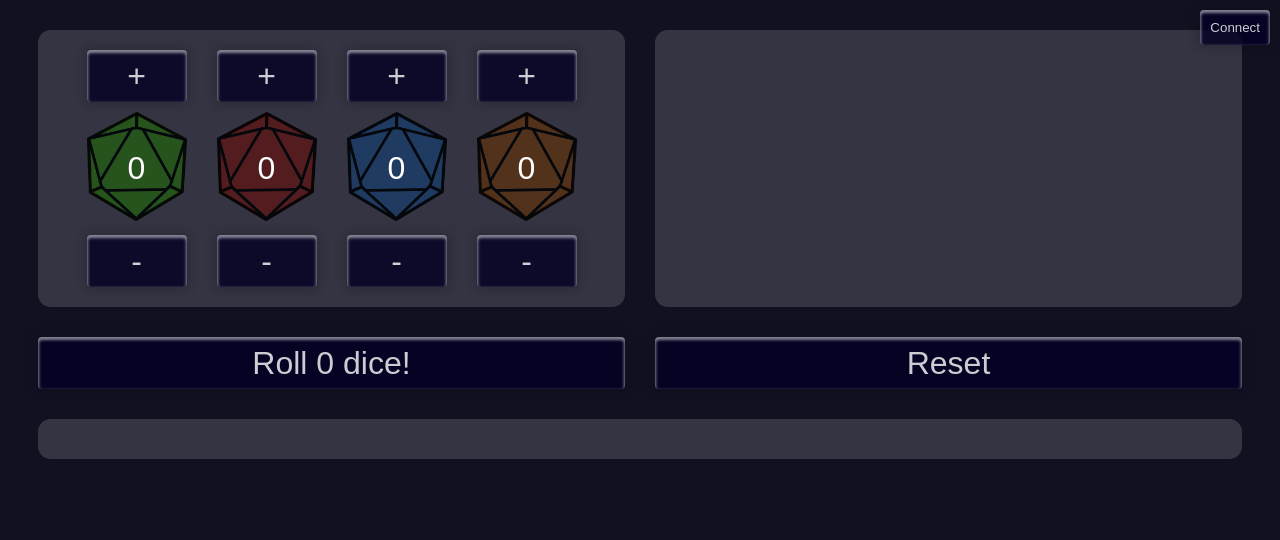
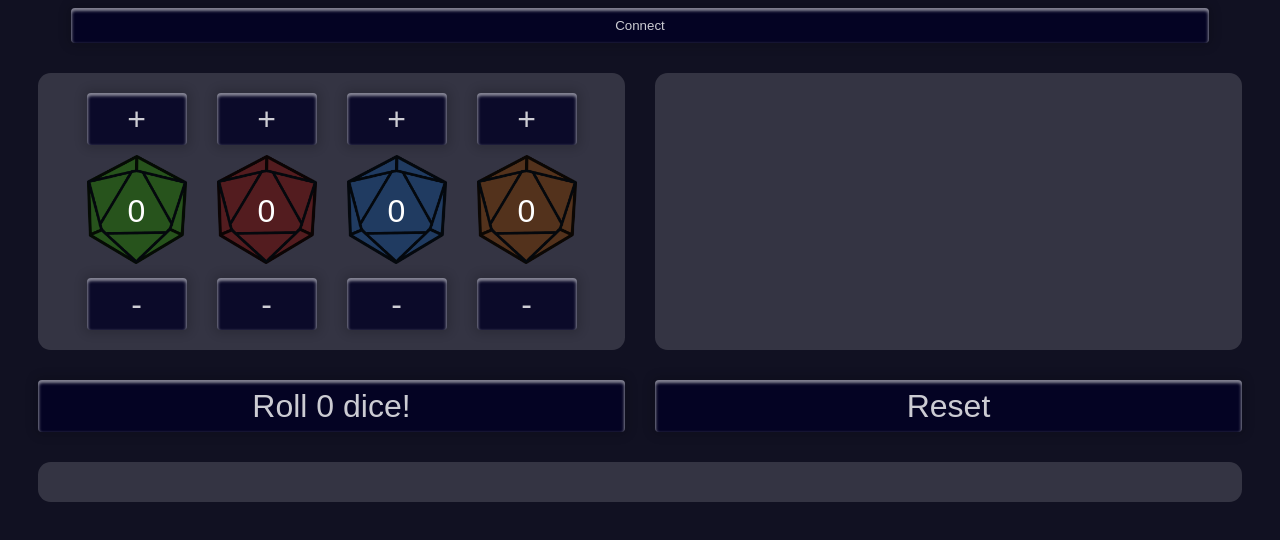
Before and after one commit to MasterIV/splimo-roll, a React (Create React App) app: page / in a window 1280 px wide. Shown: the top 540 px of the page. Built offline with nearby package versions, Linux system fonts and the light colour scheme.

Commit message:
connect button accessibility

```diff
--- a/src/Connect.js
+++ b/src/Connect.js
@@ -7,7 +7,7 @@ export const connection = {
     this.socket = io();
 
     this.socket.on('close', () => {
-      statusCallback('Connection Closed...');
+      statusCallback('Disconnected...');
     });
 
     this.socket.on('connect', () => {
--- a/src/index.css
+++ b/src/index.css
@@ -213,11 +213,13 @@ button:active:after {
 }
 
 .connect {
-  position: absolute;
-  top: 10px;
-  right: 10px;
   padding: 10px;
-  width: auto;
+  width: 90%;
+  margin: 0 5%;
+}
+
+.connect ~ .dices {
+  margin-top: 2%;
 }
 
 .message {
```
